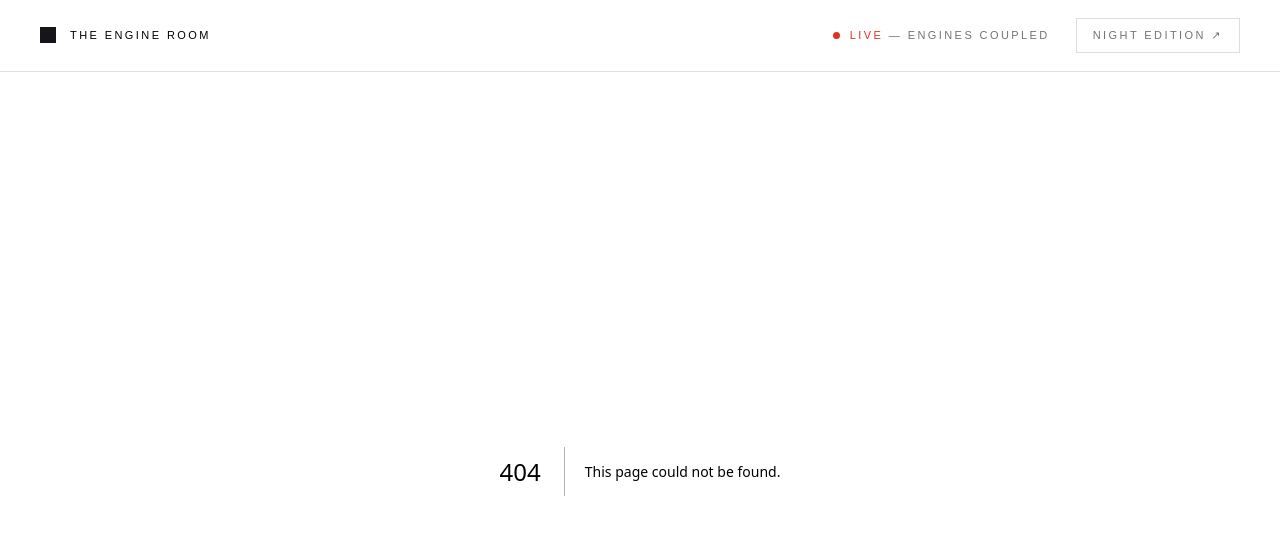
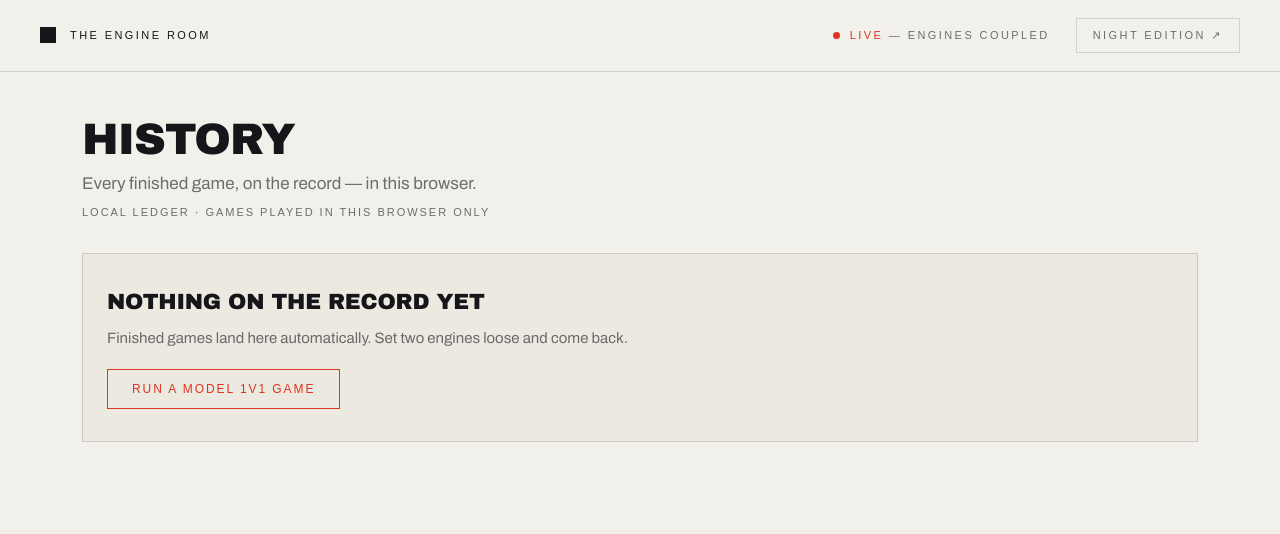
Before and after one commit to juanmendoza-dev/The-Engine-Room-, a Next.js app: page /history in a window 1280 px wide. Before the commit this address had no page. Shown: the top 534 px of the page. Built offline with nearby package versions, Linux system fonts and the light colour scheme; a web font is replaced by a local one.

Commit message:
history page - the archive, reads whichever adapter is live

```diff
--- /dev/null
+++ b/app/history/page.tsx
@@ -0,0 +1,123 @@
+"use client";
+
+// The archive. A client component on purpose: the default storage adapter is
+// localStorage, which only exists in the browser — so the list is fetched
+// after mount, never at build time. That's also why this page needs no
+// `export const dynamic = "force-dynamic"`: the prerendered shell contains no
+// game data to go stale (deployment.md §4 has the longer story).
+
+import Link from "next/link";
+import { useEffect, useState } from "react";
+
+import { KV_ENABLED, listGames } from "@/lib/games/store";
+import type { GameRecord } from "@/lib/games/types";
+
+const REASON_COPY: Record<string, string> = {
+  checkmate: "checkmate",
+  stalemate: "stalemate",
+  "draw-repetition": "threefold repetition",
+  "draw-50move": "fifty-move rule",
+  "draw-insufficient": "insufficient material",
+};
+
+const MODE_COPY: Record<GameRecord["mode"], string> = {
+  "model-1v1": "Model 1v1",
+  "user-1v1": "User 1v1",
+};
+
+function winnerLine(game: GameRecord): string {
+  if (game.result === "1-0") return `${game.white.label} wins`;
+  if (game.result === "0-1") return `${game.black.label} wins`;
+  return "Draw";
+}
+
+export default function HistoryPage() {
+  // null = still reading the store; [] = read fine, genuinely no games.
+  const [games, setGames] = useState<GameRecord[] | null>(null);
+
+  useEffect(() => {
+    let cancelled = false;
+    // listGames never throws — a broken store reads as an empty list.
+    void listGames(50).then((records) => {
+      if (!cancelled) setGames(records);
+    });
+    return () => {
+      cancelled = true;
+    };
+  }, []);
+
+  return (
+    <main className="relative z-1 mx-auto w-full max-w-[1180px] px-8 pt-10 pb-16">
+      <h1 className="font-display-black mb-1 text-[clamp(32px,4vw,44px)] leading-tight tracking-[-0.02em] uppercase">
+        History
+      </h1>
+      <p className="text-er-dim mb-2 text-[17px]">
+        Every finished game, on the record{KV_ENABLED ? "." : " — in this browser."}
+      </p>
+      {/* Be honest about scope: a local ledger is not a global one. */}
+      <p className="text-er-dim mb-8 font-mono text-[11px] tracking-[0.18em] uppercase">
+        {KV_ENABLED
+          ? "Shared archive · logged from every visitor"
+          : "Local ledger · games played in this browser only"}
+      </p>
+
+      {games === null && (
+        <p className="text-er-dim flex items-center gap-2 font-mono text-[11px] tracking-[0.18em] uppercase">
+          <span className="er-lamp h-2 w-2 rounded-full" />
+          Reading the ledger…
+        </p>
+      )}
+
+      {games !== null && games.length === 0 && (
+        <div className="border-er-line bg-er-surface border px-6 py-8">
+          <h2 className="font-display-black text-[22px] tracking-[-0.01em] uppercase">
+            Nothing on the record yet
+          </h2>
+          <p className="text-er-dim mt-2 mb-5 text-[15px]">
+            Finished games land here automatically. Set two engines loose and come back.
+          </p>
+          <Link
+            href="/model-1v1"
+            className="border-er-accent text-er-accent hover:bg-er-accent hover:text-er-bg inline-block border px-6 py-2.5 font-mono text-[12px] tracking-[0.16em] uppercase transition-colors"
+          >
+            Run a Model 1v1 game
+          </Link>
+        </div>
+      )}
+
+      {games !== null && games.length > 0 && (
+        <>
+          <h2 className="text-er-dim mb-2 font-mono text-[11px] tracking-[0.2em] uppercase">
+            Games · {games.length} on record · newest first
+          </h2>
+          <ol className="border-er-line divide-er-line bg-er-surface2 divide-y border">
+            {games.map((g) => (
+              <li key={g.id} className="flex flex-wrap items-baseline gap-x-6 gap-y-1 px-5 py-4">
+                <div className="min-w-[220px] flex-[1_1_260px]">
+                  <p className="text-[16px] font-semibold tracking-[-0.01em]">
+                    {g.white.label} <span className="text-er-dim font-normal">vs</span>{" "}
+                    {g.black.label}
+                  </p>
+                  <p className="text-er-dim mt-0.5 font-mono text-[11px] tracking-[0.14em] uppercase">
+                    {MODE_COPY[g.mode] ?? g.mode} · {g.moves.length} plies
+                  </p>
+                </div>
+                <div className="min-w-[180px] flex-[1_1_200px]">
+                  <p className="text-er-accent font-mono text-[13px]">
+                    {g.result} · {winnerLine(g)}
+                  </p>
+                  <p className="text-er-dim mt-0.5 font-mono text-[11px] tracking-[0.14em] uppercase">
+                    by {REASON_COPY[g.endReason] ?? g.endReason}
+                  </p>
+                </div>
+                <p className="text-er-dim ml-auto font-mono text-[11px] tracking-[0.1em] whitespace-nowrap">
+                  {new Date(g.timestamp).toLocaleString()}
+                </p>
+              </li>
+            ))}
+          </ol>
+        </>
+      )}
+    </main>
+  );
+}
```
